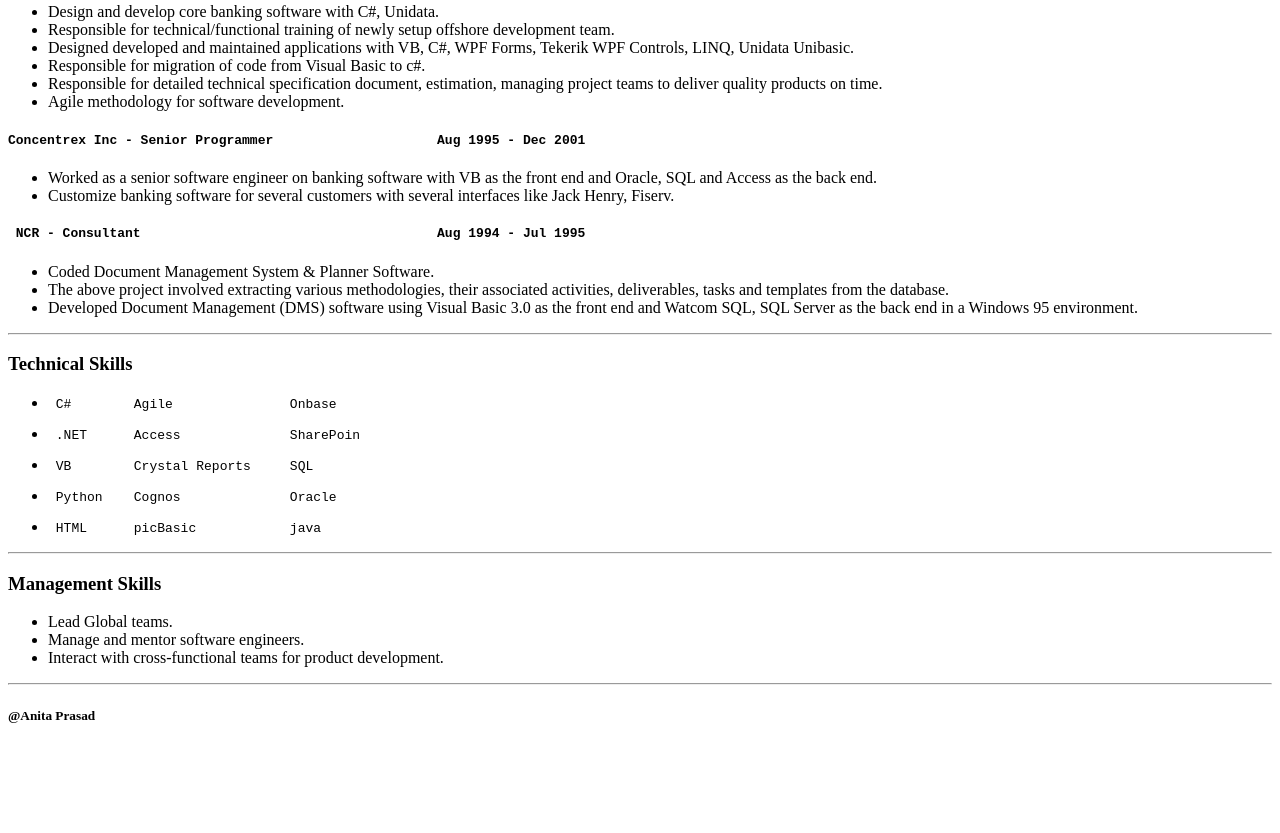
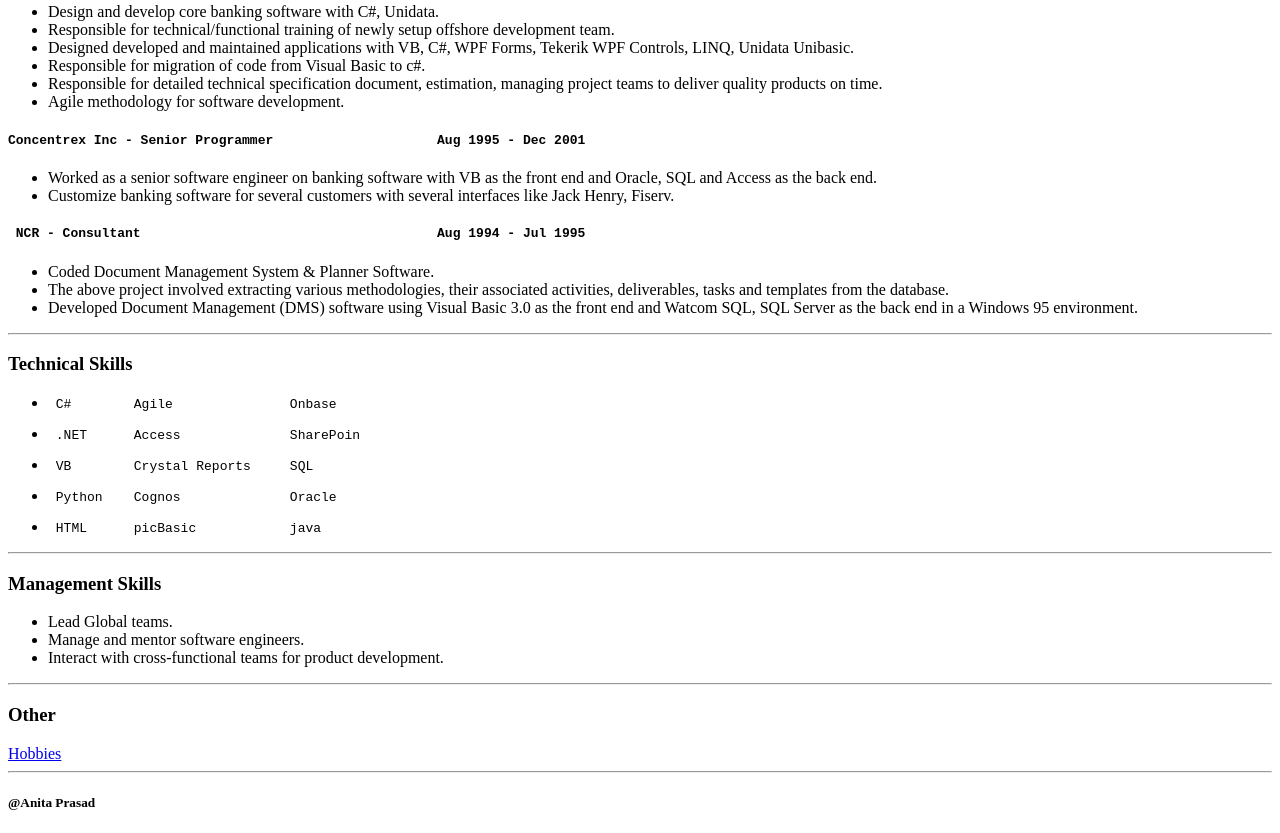
Before and after one commit to prasadanita/html-Resume, a plain HTML site: page index.html in a window 1280 px wide. Shown: the part 643-1476 px from the top of the page. Before the commit the page ends 1389 px from the top, so only its background shows below. Drawn offline with Linux system fonts and the light colour scheme.

Commit message:
Add files via upload

```diff
--- a/index.html
+++ b/index.html
@@ -79,6 +79,13 @@
         <li> Interact with cross-functional teams for product development.</li>
     </ul>
     <hr>
+    <h3>
+        Other
+    </h3>
+    <a href="hobbies.html">Hobbies</a>
+    <hr>
+
+</body>
   <footer>
     <h5>@Anita Prasad</h5>
   </footer>
```
